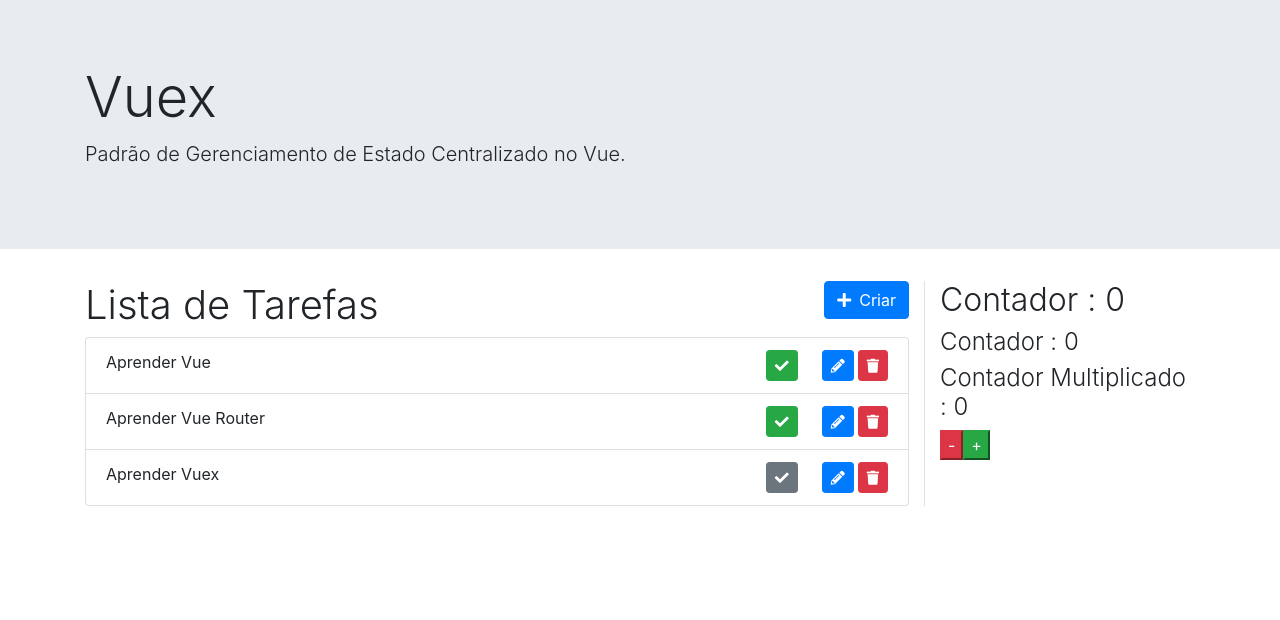
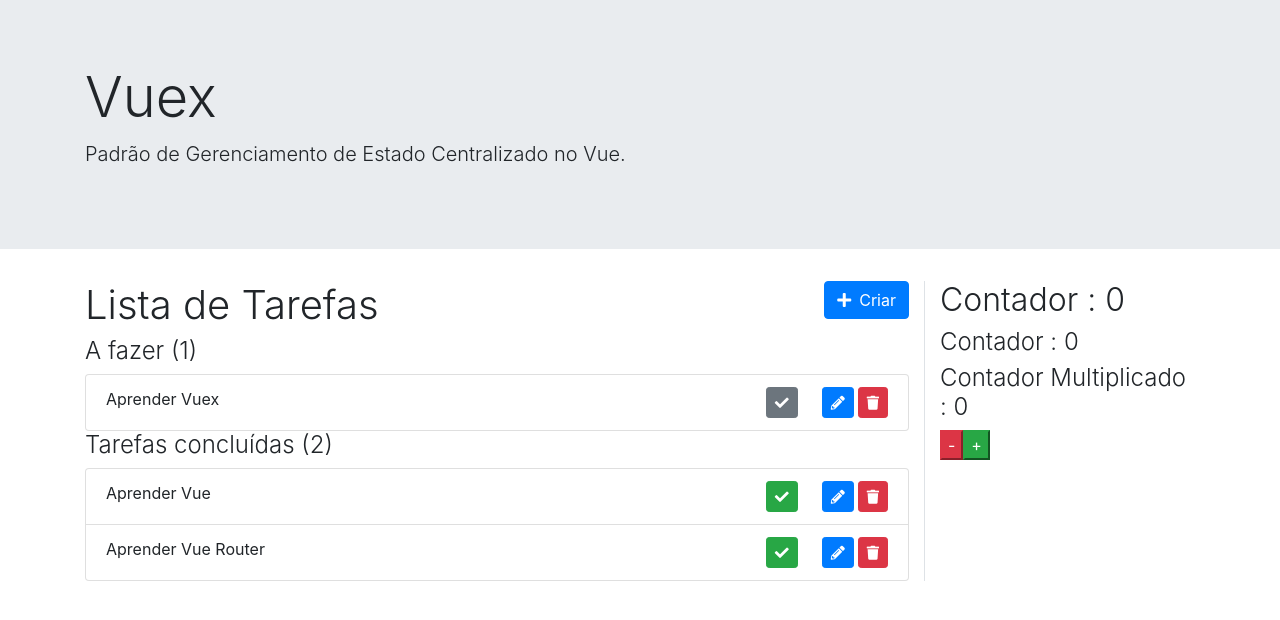
Before and after one commit to flavio-santana/vue-vuex, a Vue app: page / in a window 1280 px wide. Shown: the top 620 px of the page. Built offline with nearby package versions, Linux system fonts and the light colour scheme.

Commit message:
Implemtado a utilização de getters nos components property syle

```diff
--- a/src/components/TarefasLista.vue
+++ b/src/components/TarefasLista.vue
@@ -15,15 +15,29 @@
             </div>
         </div>
 
-        <ul class="list-group" v-if="tarefas.length > 0">
+        <h4 class="font-weight-light">A fazer ({{ $store.getters.tarefasAFazer.length }})</h4>
+
+        <ul class="list-group" v-if="$store.getters.tarefasAFazer.length > 0">
             <TarefasListaIten
-                v-for="tarefa in tarefas"
+                v-for="tarefa in $store.getters.tarefasAFazer"
                 :key="tarefa.id"
                 :tarefa="tarefa"
                 @editar="selecionarTarefaParaEdicao" />
         </ul>
 
-        <p v-else>Nenhuma tarefa criada.</p>
+        <p v-else>Nenhuma tarefa a fazer</p>
+
+        <h4 class="font-weight-light">Tarefas concluídas ({{ $store.getters.totalTarefasConcluidas }})</h4>
+
+        <ul class="list-group" v-if="tarefasConcluidas.length > 0">
+            <TarefasListaIten
+                v-for="tarefa in tarefasConcluidas"
+                :key="tarefa.id"
+                :tarefa="tarefa"
+                @editar="selecionarTarefaParaEdicao" />
+        </ul>
+
+        <p v-else>Nenhuma tarefa concluída</p>
 
         <TarefaSalvar
             v-if="exibirFormulario"
@@ -52,7 +66,10 @@
         }
     },
     computed:{
-        ...mapState(['tarefas'])
+        ...mapState(['tarefas']),
+        tarefasConcluidas(){
+            return this.$store.getters.tarefasConcluidas
+        }
     },
     methods: {
         exibirFormularioCriarTarefa(event) {
```
